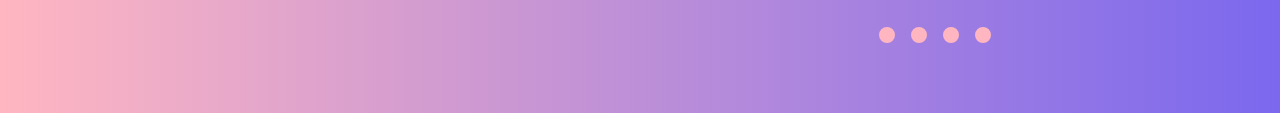
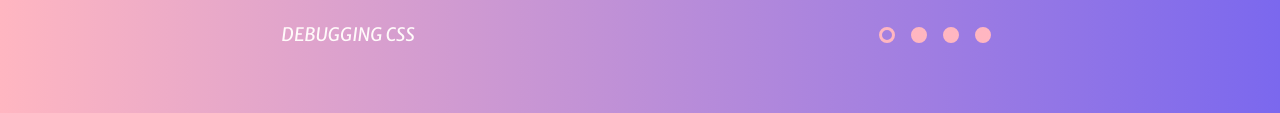
Before and after one commit to danikman89/cssMemSlider, a plain HTML site: page cssMemSlider/index.html in a window 1280 px wide. Shown: the part 573-686 px from the top of the page. Drawn offline with Linux system fonts and the light colour scheme.

Commit message:
feat: add style for slider to work (Mon, May 16, 2022 11:57:04 AM)

```diff
--- a/cssMemSlider/style.css
+++ b/cssMemSlider/style.css
@@ -95,3 +95,34 @@ label:hover span {
   color: #FFFAFA;
   transition-duration: 0.5s;
 }
+
+#control-1:checked ~ .wrapper .span-1,
+#control-2:checked ~ .wrapper .span-2,
+#control-3:checked ~ .wrapper .span-3,
+#control-4:checked ~ .wrapper .span-4 {
+  background-color: transparent;
+}
+
+#control-1:checked ~ .slider__images,
+#control-1:checked ~ .wrapper .item__text {
+   transform: translate(0);
+  opacity: 1;
+}
+
+#control-2:checked ~ .slider__images,
+#control-2:checked ~ .wrapper .item__text {
+   transform: translate(-100%);
+  opacity: 1;
+}
+
+#control-3:checked ~ .slider__images,
+#control-3:checked ~ .wrapper .item__text {
+   transform: translate(-200%);
+  opacity: 1;
+}
+
+#control-4:checked ~ .slider__images,
+#control-4:checked ~ .wrapper .item__text {
+   transform: translate(-300%);
+  opacity: 1;
+}
```
